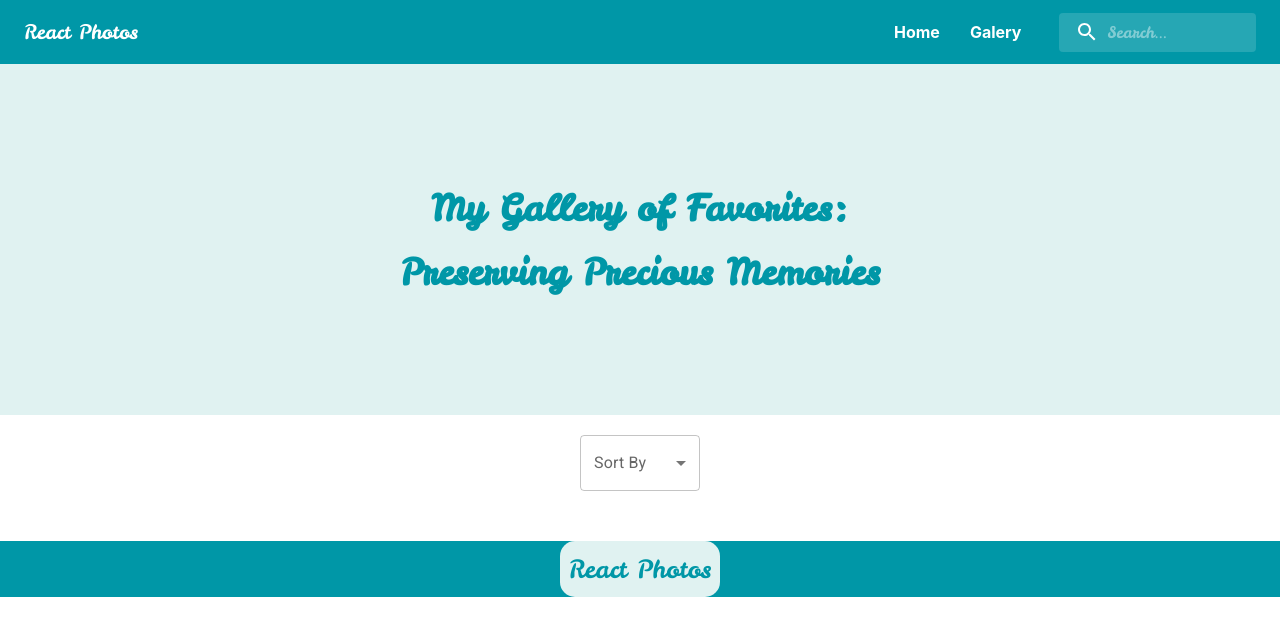
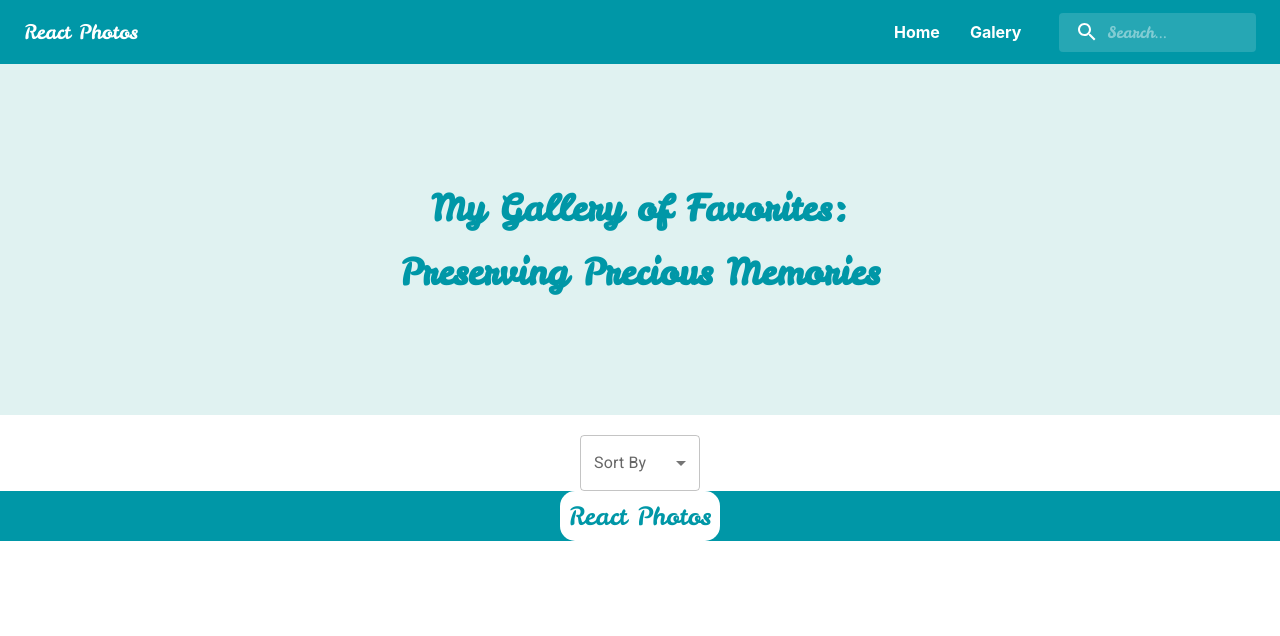
Before and after one commit to jaimeserranodev/reactPhotos, a React (Create React App) app: page / in a window 1280 px wide. Shown: the top 636 px of the page. Built offline with nearby package versions, Linux system fonts and the light colour scheme.

Commit message:
Home aparece por defecto al abrir web

```diff
--- a/package.json
+++ b/package.json
@@ -17,7 +17,7 @@
     "file-saver": "^2.0.5",
     "gh-pages": "^5.0.0",
     "react-redux": "^8.0.5",
-    "react-router-dom": "^6.11.2",
+    "react-router-dom": "^6.12.0",
     "redux": "^4.2.1",
     "styled-components": "^5.3.10",
     "unsplash-api": "^1.2.0",
--- a/src/App.js
+++ b/src/App.js
@@ -11,6 +11,7 @@ import { Provider } from 'react-redux';
 import FavoriteList from './components/favoriteList/favoriteList';
 import { Route, Routes, BrowserRouter } from 'react-router-dom';
 
+
 function App() {
   return (
     <BrowserRouter>
@@ -19,12 +20,13 @@ function App() {
           <SearchAppBar />
           <CustomSection />
           <BasicSelect />
-          <div>
-            <Routes>
-              <Route path="/home" element={<Home />} />
-              <Route path="/favoriteList" element={<FavoriteList />} />
-            </Routes>
-          </div>
+            <div>
+              <Routes>
+                  <Route path="/reactPhotos" element={<Home/>} />
+                  <Route path="Home" element={<Home />} />
+                  <Route path="/favoriteList" element={<FavoriteList />} />
+              </Routes>
+            </div>
           <LabelBottomNavigation />
         </div>
       </Provider>
--- a/src/components/Footer/Footer.js
+++ b/src/components/Footer/Footer.js
@@ -1,33 +1,34 @@
 import * as React from 'react';
 import BottomNavigation from '@mui/material/BottomNavigation';
 
-
 export default function LabelBottomNavigation() {
-const [value, setValue] = React.useState('recents');
-
-const handleChange = (event, newValue) => {
-    setValue(newValue);
-};
-
     return (
-    <div style={{backgroundColor: '#0097A7', }}>
-    <BottomNavigation sx={{
+        <div style={{ backgroundColor: '#0097A7', position: 'absolute', width: '100%', height: '50px' }}>
+            <BottomNavigation
+                sx={{
                     width: '20vh',
-        margin: '50px auto 0px auto',
-        background: '#E0F2F1',
+                    height: '50px',
+                    margin: 'auto',
                     borderRadius: '15px',
-        display: 'flex', justifyContent: 'center', alignItems: 'center',
-        }} value={value} onChange={handleChange}>
-    <p style={{
-        fontFamily:'Leckerli One',
-        color:'#0097A7',
+                    display: 'flex',
+                    justifyContent: 'center',
+                    alignItems: 'center',
+                }}
+                showLabels // Utiliza la propiedad showLabels para mostrar las etiquetas de los elementos
+            >
+                <p
+                    style={{
+                        fontFamily: 'Leckerli One',
+                        color: '#0097A7',
                         fontSize: '25px',
                         textAlign: 'center',
-        alignItems: 'center'
-
-
-    }}>
-        React Photos</p>
+                        alignItems: 'center',
+                        lineHeight: '50px',
+                        margin: '0',
+                    }}
+                >
+                    React Photos
+                </p>
             </BottomNavigation>
         </div>
     );
--- a/src/components/Home/Home.jsx
+++ b/src/components/Home/Home.jsx
@@ -88,7 +88,7 @@ return (
                 <StarBorderIcon style={{
                     color: '#0097A7',
                     position: 'relative',
-                    top: '-70px',
+                    top: '-270px',
                     left: '10px',
                     fontSize: '50px'
                 }} />
--- a/src/components/Pagination/Pagination.js
+++ b/src/components/Pagination/Pagination.js
@@ -3,7 +3,8 @@ import { Pagination } from "@mui/material";
 
 function Paginacion() {
     return (
-        <Pagination style={{width:'25%', margin: '30px auto' }} count={10} variant="outlined" color="primary" />
+        <Pagination style={{width: '100%',
+        maxWidth: '500px', margin: '30px auto' }} count={10} variant="outlined" color="primary" />
     );
 }
 
--- a/src/components/favoritePhoto/favoritePhoto.jsx
+++ b/src/components/favoritePhoto/favoritePhoto.jsx
@@ -26,19 +26,20 @@ const FavoritePhoto = ({ item, wasRemoved }) => {
         <>
         {item && item.id && (
                 <div style={{ height: '600px', position: 'relative' }}>
-                <ImageListItem style={{ height: '300px', width: '300px', padding: '0px' }}>
+                    <ImageListItem style={{ height: '300px', width: '300px', padding: '0px'  }}>
                         <img
                             src={item.urls.small_s3}
                             alt={item.description}
                         />
                     </ImageListItem>
-                <div style={{ color: 'black', margin: '0', padding: '0 7px', fontFamily: 'Roboto, sans-serif' }} >
+                    <div style={{ color: 'black', margin: '0', padding: '0 7px', fontFamily: 'Roboto, sans-serif', height: '160px', width:'300px' }}>
                         <p>Likes: {item.likes}</p>
                         <p>Width: {item.width}</p>
                         <p>Height: {item.height}</p>
                         <p>Description: {item.description}</p>
                     </div>
-                <div style={{backgroundColor:'white', height:'125px'}}>
+
+                    <div style={{backgroundColor:'white', height:'150px'}}>
                         <HeartBrokenIcon style={{
                             fontSize:'50px',
                             color: 'rgb(0, 151, 167)',
--- a/src/index.js
+++ b/src/index.js
@@ -2,14 +2,16 @@ import React from 'react';
 import ReactDOM from 'react-dom';
 import './index.css';
 import App from './App';
+import { Provider } from 'react-redux';
+import { store } from './store/store';
 import reportWebVitals from './reportWebVitals';
 
 
 const root = ReactDOM.createRoot(document.getElementById('root'));
 root.render(
-  <React.StrictMode>
+  <Provider store={store}>
     <App />
-  </React.StrictMode>
+  </Provider>
 );
 
 reportWebVitals();
```
Also changed, not shown: src/components/Header/Header.css (added), 1 other file (tests, documents, lock files or other folders). Lines whose indentation alone changed are shown as unchanged.
